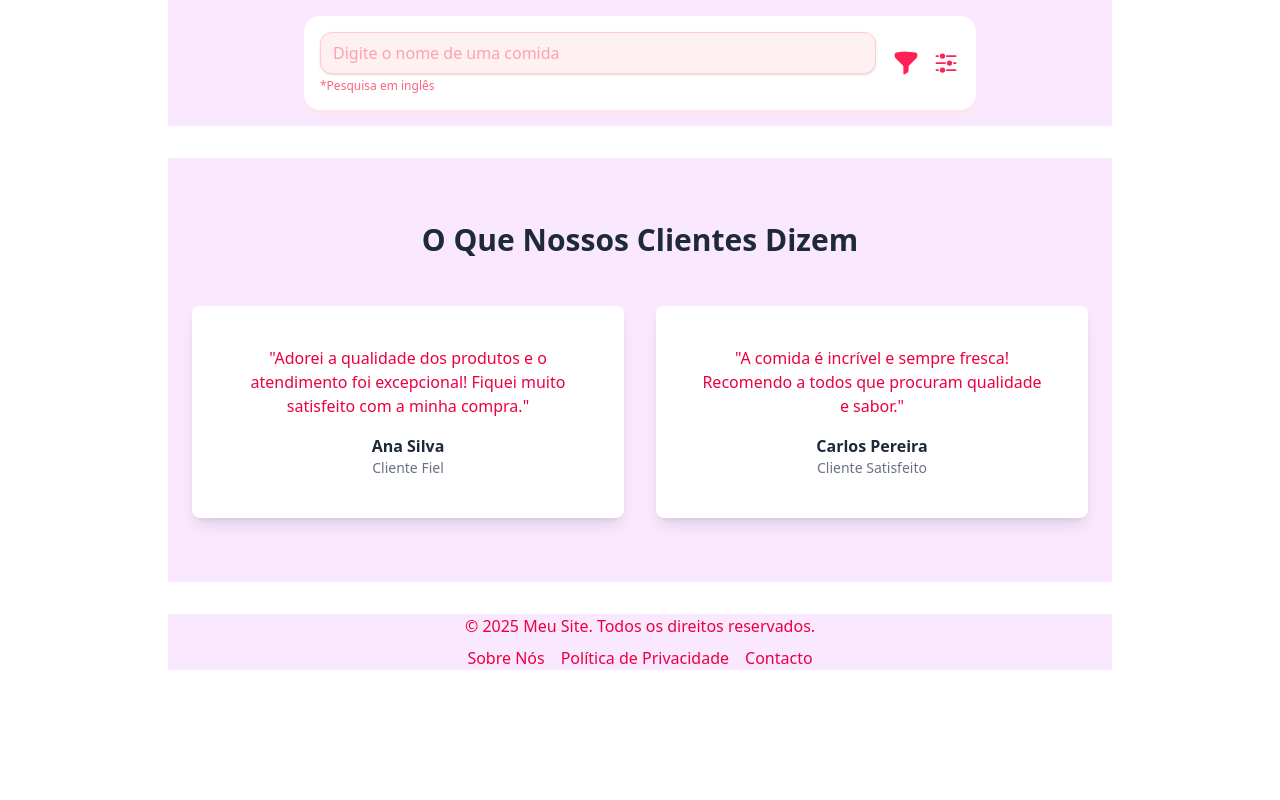
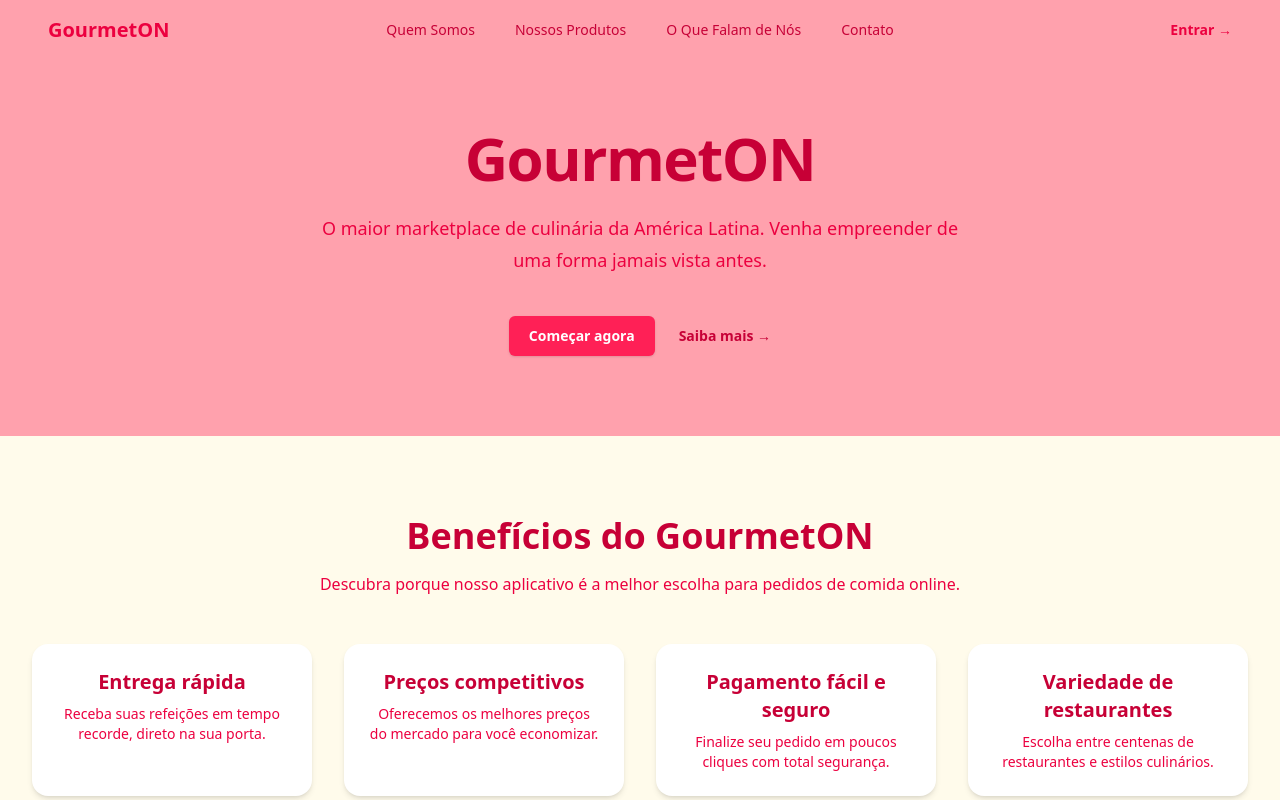
Before and after one commit to lleovs/GourmetOn, a React (Vite) app: page / in a window 1280 px wide. Shown: the top 800 px of the page. Built offline with nearby package versions, Linux system fonts and the light colour scheme.

Commit message:
sessões hero e beneficios + mudança na paleta de cor

```diff
--- a/index.html
+++ b/index.html
@@ -1,12 +1,12 @@
 <!doctype html>
-<html lang="en">
+<html lang="pt-br" class="scroll-smooth">
   <head>
     <meta charset="UTF-8" />
     <meta name="viewport" content="width=device-width, initial-scale=1.0" />
     <link rel="stylesheet" href="./src/css/index.css">
     <title>Vite + React</title>
   </head>
-  <body class="grid justify-center">
+  <body class="grid justify-center w-screen">
     <div id="root"></div>
     <script type="module" src="/src/main.jsx"></script>
   </body>
--- a/package.json
+++ b/package.json
@@ -10,6 +10,7 @@
     "preview": "vite preview"
   },
   "dependencies": {
+    "@headlessui/react": "^2.2.8",
     "@heroicons/react": "^2.2.0",
     "@tailwindcss/vite": "^4.1.13",
     "react": "^19.1.1",
--- a/src/App.jsx
+++ b/src/App.jsx
@@ -1,7 +1,17 @@
-import RecipeArea from "./components/RecipesArea";
+import BenefitsSection from "./components/BenefitsSection"
+import HeroSection from "./components/HeroSection"
+import RecipeFooter from "./components/RecipeFooter"
+import RecipeArea from "./components/RecipesArea"
+import Testimony from "./components/Testimony"
 
 export default function App() {
   return(
-    <RecipeArea />
+    <div className="grid justify-center place-content-center w-screen">
+      <HeroSection />
+      <BenefitsSection />
+      <RecipeArea />
+      <Testimony />
+      <RecipeFooter />
+    </div>
   )
 }
--- /dev/null
+++ b/src/components/BenefitsSection.jsx
@@ -0,0 +1,45 @@
+export default function BenefitsSection() {
+    const benefits = [
+      {
+        title: "Entrega rápida",
+        description: "Receba suas refeições em tempo recorde, direto na sua porta.",
+      },
+      {
+        title: "Preços competitivos",
+        description: "Oferecemos os melhores preços do mercado para você economizar.",
+      },
+      {
+        title: "Pagamento fácil e seguro",
+        description: "Finalize seu pedido em poucos cliques com total segurança.",
+      },
+      {
+        title: "Variedade de restaurantes",
+        description: "Escolha entre centenas de restaurantes e estilos culinários.",
+      },
+    ];
+
+    return (
+      <section className="bg-amber-50 py-20">
+        <div className="mx-auto max-w-7xl px-6 lg:px-8 text-center">
+          <h2 className="text-3xl font-bold text-rose-700 sm:text-4xl">
+            Benefícios do GourmetON
+          </h2>
+          <p className="mt-4 text-rose-600 max-w-2xl mx-auto">
+            Descubra porque nosso aplicativo é a melhor escolha para pedidos de comida online.
+          </p>
+
+          <div className="mt-12 grid gap-8 sm:grid-cols-2 lg:grid-cols-4">
+            {benefits.map((benefit) => (
+              <div
+                key={benefit.title}
+                className="bg-white p-6 rounded-2xl shadow-md hover:shadow-lg transition"
+              >
+                <h3 className="text-xl font-semibold text-rose-700">{benefit.title}</h3>
+                <p className="mt-2 text-rose-600 text-sm">{benefit.description}</p>
+              </div>
+            ))}
+          </div>
+        </div>
+      </section>
+    );
+  }
--- a/src/components/Filters.jsx
+++ b/src/components/Filters.jsx
@@ -19,32 +19,33 @@ export default function Filters({ value, onChange, placeholder, onApplyFilter, o
   const applySort = () => onApplySorter && onApplySorter(sortOption);
 
   return (
-    <div className="flex flex-col gap-6 w-full max-w-2xl mx-auto relative">
+    <div id="culinaria" className="flex flex-col gap-6 max-w-2xl mx-auto w-full px-4">
       {/* Barra de pesquisa */}
-      <div className="flex items-center gap-4 bg-white p-4 rounded-2xl shadow-md shadow-rose-100 relative">
+      <div className="flex items-center gap-4 bg-white p-4 rounded-2xl shadow-lg shadow-rose-200/50 relative transition hover:shadow-rose-300/60">
         <div className="flex flex-col flex-1">
           <input
             id="searchbar"
-            className="w-full rounded-xl border border-rose-200 bg-rose-50 text-rose-600 placeholder-rose-300 px-3 py-2 shadow-sm focus:outline-none focus:ring-2 focus:ring-rose-300 transition"
+            className="w-full rounded-xl border border-rose-200 bg-rose-50 text-rose-600 placeholder-rose-300 px-3 py-2 shadow-sm
+              focus:outline-none focus:ring-2 focus:ring-rose-400 focus:ring-offset-2 focus:ring-offset-rose-50 transition duration-200 ease-in-out"
             type="text"
             placeholder={placeholder}
             value={value}
             onChange={onChange}
           />
-          <span className="text-xs text-rose-400 mt-1">*Pesquisa em inglês</span>
+          <span className="text-xs text-rose-400 mt-1 font-medium">*Pesquisa em inglês</span>
         </div>
 
         {/* Ícones */}
         <div className="flex gap-3 text-rose-500">
           <FunnelIcon
-            className="w-7 h-7 hover:text-rose-700 cursor-pointer transition"
+            className="w-7 h-7 hover:text-rose-700 hover:scale-110 cursor-pointer transition duration-200 ease-in-out"
             onClick={() => {
               setDietOpen(!dietOpen);
               setSortOpen(false);
             }}
           />
           <AdjustmentsHorizontalIcon
-            className="w-7 h-7 hover:text-rose-700 cursor-pointer transition"
+            className="w-7 h-7 hover:text-rose-700 hover:scale-110 cursor-pointer transition duration-200 ease-in-out"
             onClick={() => {
               setSortOpen(!sortOpen);
               setDietOpen(false);
@@ -56,19 +57,19 @@ export default function Filters({ value, onChange, placeholder, onApplyFilter, o
       {/* Dropdown Dietas */}
       {dietOpen && (
         <Dropdown title="Dietas" onClose={() => setDietOpen(false)}>
-          <label className="flex items-center gap-2 text-sm text-rose-600">
+          <label className="flex items-center gap-2 text-sm text-rose-700">
             <input
               type="checkbox"
-              className="accent-rose-400"
+              className="accent-rose-500"
               checked={dietFilters.vegetarian}
               onChange={(e) => setDietFilters((prev) => ({ ...prev, vegetarian: e.target.checked }))}
             />
             Vegetariano
           </label>
-          <label className="flex items-center gap-2 text-sm text-rose-600">
+          <label className="flex items-center gap-2 text-sm text-rose-700">
             <input
               type="checkbox"
-              className="accent-rose-400"
+              className="accent-rose-500"
               checked={dietFilters.glutenFree}
               onChange={(e) => setDietFilters((prev) => ({ ...prev, glutenFree: e.target.checked }))}
             />
@@ -77,13 +78,15 @@ export default function Filters({ value, onChange, placeholder, onApplyFilter, o
           <div className="flex gap-3 mt-3">
             <button
               onClick={clearDietFilters}
-              className="flex-1 px-3 py-2 rounded-lg text-sm font-medium bg-rose-100 text-rose-600 hover:bg-rose-200 transition"
+              className="flex-1 px-3 py-2 rounded-lg text-sm font-medium bg-rose-100 text-rose-600
+              hover:bg-rose-200 hover:scale-[1.02] transition"
             >
               Limpar
             </button>
             <button
               onClick={applyDietFilters}
-              className="flex-1 px-3 py-2 rounded-lg text-sm font-medium bg-rose-500 text-white hover:bg-rose-600 transition"
+              className="flex-1 px-3 py-2 rounded-lg text-sm font-medium bg-rose-500 text-white
+              hover:bg-rose-600 hover:scale-[1.02] transition"
             >
               Aplicar
             </button>
@@ -91,23 +94,24 @@ export default function Filters({ value, onChange, placeholder, onApplyFilter, o
         </Dropdown>
       )}
 
+      {/* Dropdown Ordenação */}
       {sortOpen && (
         <Dropdown title="Ordenação" onClose={() => setSortOpen(false)}>
-          <label className="flex items-center gap-2 text-sm text-rose-600">
+          <label className="flex items-center gap-2 text-sm text-rose-700">
             <input
               type="radio"
               name="sort"
-              className="accent-rose-400"
+              className="accent-rose-500"
               checked={sortOption === "asc"}
               onChange={() => setSortOption("asc")}
             />
             Ordem alfabética
           </label>
-          <label className="flex items-center gap-2 text-sm text-rose-600">
+          <label className="flex items-center gap-2 text-sm text-rose-700">
             <input
               type="radio"
               name="sort"
-              className="accent-rose-400"
+              className="accent-rose-500"
               checked={sortOption === "desc"}
               onChange={() => setSortOption("desc")}
             />
@@ -116,13 +120,15 @@ export default function Filters({ value, onChange, placeholder, onApplyFilter, o
           <div className="flex gap-3 mt-3">
             <button
               onClick={clearSort}
-              className="flex-1 px-3 py-2 rounded-lg text-sm font-medium bg-rose-100 text-rose-600 hover:bg-rose-200 transition"
+              className="flex-1 px-3 py-2 rounded-lg text-sm font-medium bg-rose-100 text-rose-600
+              hover:bg-rose-200 hover:scale-[1.02] transition"
             >
               Limpar
             </button>
             <button
               onClick={applySort}
-              className="flex-1 px-3 py-2 rounded-lg text-sm font-medium bg-rose-500 text-white hover:bg-rose-600 transition"
+              className="flex-1 px-3 py-2 rounded-lg text-sm font-medium bg-rose-500 text-white
+              hover:bg-rose-600 hover:scale-[1.02] transition"
             >
               Aplicar
             </button>
@@ -135,8 +141,8 @@ export default function Filters({ value, onChange, placeholder, onApplyFilter, o
 
 function Dropdown({ title, children, onClose }) {
   return (
-    <div className="absolute right-0 top-[100%] mt-2 w-72 bg-white shadow-lg rounded-xl border border-rose-100 z-50">
-      <div className="flex justify-between items-center border-b px-4 py-3">
+    <div className="absolute right-0 top-[100%] mt-2 w-72 bg-white shadow-lg shadow-rose-200/50 rounded-2xl border border-rose-100 z-50 animate-fadeIn">
+      <div className="flex justify-between items-center px-4 py-3 border-b border-rose-100">
         <h2 className="text-sm font-semibold text-rose-600">{title}</h2>
         <XMarkIcon
           className="w-5 h-5 text-rose-500 hover:text-rose-700 cursor-pointer transition"
--- /dev/null
+++ b/src/components/HeroSection.jsx
@@ -0,0 +1,119 @@
+'use client'
+
+import { Dialog, DialogPanel } from '@headlessui/react'
+import { Bars3Icon, XMarkIcon } from '@heroicons/react/24/outline'
+import { useState } from 'react'
+
+const navigation = [
+  { name: 'Quem Somos', href: '#quemsomos' },
+  { name: 'Nossos Produtos', href: '#culinaria' },
+  { name: 'O Que Falam de Nós', href: '#testemunhos' },
+  { name: 'Contato', href: '#contato' },
+]
+
+export default function HeroSection() {
+  const [mobileMenuOpen, setMobileMenuOpen] = useState(false)
+
+  return (
+    <div className="bg-rose-300 w-full">
+      {/* Header */}
+      <header className="absolute inset-x-0 top-0 z-50">
+        <nav aria-label="Global" className="flex items-center justify-between px-6 py-4 lg:px-12">
+          {/* Logo */}
+          <div className="flex lg:flex-1">
+            <span className="text-rose-600 font-bold text-xl">GourmetON</span>
+          </div>
+
+          {/* Mobile button */}
+          <div className="flex lg:hidden">
+            <button
+              type="button"
+              onClick={() => setMobileMenuOpen(true)}
+              className="inline-flex items-center justify-center rounded-md p-2.5 text-rose-600 hover:bg-rose-200 transition"
+            >
+              <span className="sr-only">Abrir menu</span>
+              <Bars3Icon aria-hidden="true" className="size-6" />
+            </button>
+          </div>
+
+          {/* Desktop menu */}
+          <div className="hidden lg:flex lg:gap-x-10">
+            {navigation.map((item) => (
+              <a key={item.name} href={item.href} className="text-sm font-medium text-rose-700 hover:text-rose-900 transition">
+                {item.name}
+              </a>
+            ))}
+          </div>
+
+          {/* Login */}
+          <div className="hidden lg:flex lg:flex-1 lg:justify-end">
+            <a href="#" className="text-sm font-semibold text-rose-600 hover:text-rose-800 transition">
+              Entrar →
+            </a>
+          </div>
+        </nav>
+
+        {/* Mobile menu */}
+        <Dialog open={mobileMenuOpen} onClose={setMobileMenuOpen} className="lg:hidden">
+          <div className="fixed inset-0 z-50 bg-black/40" />
+          <DialogPanel className="fixed inset-y-0 right-0 z-50 w-full max-w-sm overflow-y-auto bg-rose-50 p-6 shadow-lg">
+            <div className="flex items-center justify-between">
+              <span className="text-rose-600 font-bold text-xl">GourmetON</span>
+              <button
+                type="button"
+                onClick={() => setMobileMenuOpen(false)}
+                className="rounded-md p-2 text-rose-600 hover:bg-rose-200 transition"
+              >
+                <span className="sr-only">Fechar menu</span>
+                <XMarkIcon aria-hidden="true" className="size-6" />
+              </button>
+            </div>
+            <div className="mt-6 divide-y divide-rose-200">
+              <div className="space-y-4 py-6">
+                {navigation.map((item) => (
+                  <a
+                    key={item.name}
+                    href={item.href}
+                    className="block rounded-lg px-3 py-2 text-base font-medium text-rose-700 hover:bg-rose-200 transition"
+                  >
+                    {item.name}
+                  </a>
+                ))}
+              </div>
+              <div className="py-6">
+                <a
+                  href="#"
+                  className="block rounded-lg px-3 py-2 text-base font-semibold text-rose-600 hover:bg-rose-200 transition"
+                >
+                  Entrar
+                </a>
+              </div>
+            </div>
+          </DialogPanel>
+        </Dialog>
+      </header>
+
+      {/* Hero content */}
+      <div className="relative px-6 pt-32 pb-20 lg:px-8 text-center">
+        <h1 className="text-4xl font-bold tracking-tight text-rose-700 sm:text-6xl">
+          GourmetON
+        </h1>
+        <p className="mt-6 text-lg leading-8 text-rose-600 max-w-2xl mx-auto">
+          O maior marketplace de culinária da América Latina. Venha empreender de uma forma
+          jamais vista antes.
+        </p>
+        <div className="mt-10 flex items-center justify-center gap-x-6">
+          <a
+            href="#"
+            className="rounded-md bg-rose-500 px-5 py-2.5 text-sm font-semibold text-white shadow hover:bg-rose-600 transition"
+          >
+            Começar agora
+          </a>
+          <a href="#" className="text-sm font-semibold text-rose-700 hover:text-rose-900 transition">
+            Saiba mais →
+          </a>
+        </div>
+      </div>
+    </div>
+  )
+}
--- a/src/components/RecipeFooter.jsx
+++ b/src/components/RecipeFooter.jsx
@@ -1,7 +1,7 @@
 
-export default function SimpleFooter() {
+export default function RecipeFooter() {
   return (
-    <footer className="text-rose-600 font-medium text-center">
+    <footer id="contato" className="text-rose-600 font-medium text-center w-screen">
   <div className="bg-fuchsia-100">
     <p>&copy; {new Date().getFullYear()} Meu Site. Todos os direitos reservados.</p>
     <nav className="mt-2">
--- a/src/components/RecipesArea.jsx
+++ b/src/components/RecipesArea.jsx
@@ -1,8 +1,6 @@
 import { useEffect, useState } from "react";
 import Filters from "./Filters";
 import RecipeCard from "./RecipeCard";
-import RecipeFooter from "./RecipeFooter";
-import Testimony from "./Testimony";
 
 export default function RecipeArea() {
   const [query, setQuery] = useState("");
@@ -24,7 +22,6 @@ export default function RecipeArea() {
     return url;
   };
 
-
   const fetchData = async () => {
     if (!query) return;
 
@@ -33,18 +30,15 @@ export default function RecipeArea() {
       const data = await response.json();
       let results = data.results || [];
 
-      // Ordenação local
-      if (sortOption === "asc") {
-        results.sort((a, b) => a.title.localeCompare(b.title));
-      } else if (sortOption === "desc") {
-        results.sort((a, b) => b.title.localeCompare(a.title));
-      }
+      if (sortOption === "asc") results.sort((a, b) => a.title.localeCompare(b.title));
+      else if (sortOption === "desc") results.sort((a, b) => b.title.localeCompare(a.title));
 
       setFoods(results);
     } catch (error) {
       console.error("Erro ao buscar receitas:", error);
     }
   };
+
   useEffect(() => {
     const handler = setTimeout(() => fetchData(), 500);
     return () => clearTimeout(handler);
@@ -52,26 +46,32 @@ export default function RecipeArea() {
 
   return (
     <>
-      <div className="bg-fuchsia-100 w-full flex justify-center p-4">
+      {/* Cabeçalho compacto */}
+      <div className="bg-rose-100 w-full flex flex-col justify-center items-center p-6">
+        <h2 className="text-2xl sm:text-3xl font-bold text-rose-600 mb-4 text-center">
+          Área de Pesquisa
+        </h2>
+        <div className="w-full max-w-4xl">
           <Filters
             value={query}
             onChange={(e) => setQuery(e.target.value)}
-          placeholder="Digite o nome de uma comida"
+            placeholder="Pesquisar no Catálogo"
             onApplyFilter={(filters) => setDietFilters(filters)}
             onApplySorter={(sort) => setSortOption(sort)}
           />
         </div>
+      </div>
 
-      <div className="grid grid-cols-1 sm:grid-cols-2 md:grid-cols-3 gap-4 p-4">
-        {foods.map((food) => (
-          <RecipeCard recipe={food} key={food.id} />
-        ))}
+      {/* Grid de receitas compacta */}
+      <div className="bg-rose-100 w-full grid grid-cols-1 sm:grid-cols-2 md:grid-cols-3 gap-4 p-4">
+        {foods.length > 0 ? (
+          foods.map((food) => <RecipeCard recipe={food} key={food.id} />)
+        ) : (
+          <p className="text-rose-600 text-center col-span-full">
+            Nenhuma receita encontrada. Tente outra busca.
+          </p>
+        )}
       </div>
-        <Testimony />
-        <div className="grid grid-cols-1 sm:grid-cols-2 md:grid-cols-3 gap-4 p-4"></div>
-
-        <RecipeFooter />
-
     </>
   );
 }
--- a/src/components/Testimony.jsx
+++ b/src/components/Testimony.jsx
@@ -1,5 +1,4 @@
 // Testimony.jsx
-import React from "react";
 
 export default function Testimony() {
   const testimonials = [
@@ -18,9 +17,9 @@ export default function Testimony() {
   ];
 
   return (
-    <section className="bg-fuchsia-100 py-16 px-6">
+    <section id="testemunhos" className="bg-rose-100 py-16 px-6 w-screen">
       <div className="text-center mb-12">
-        <h2 className="text-3xl font-bold text-gray-800">
+        <h2 className="text-3xl font-bold text-rose-600">
           O Que Nossos Clientes Dizem
         </h2>
       </div>
@@ -29,14 +28,14 @@ export default function Testimony() {
         {testimonials.map((t, index) => (
           <div
             key={index}
-            className="bg-white rounded-lg shadow-lg p-6 md:p-10"
+            className="bg-white rounded-xl shadow-md p-6 md:p-10"
           >
-            <p className="text-rose-600 font-medium text-center mb-4">
+            <p className="text-rose-500 font-medium text-center mb-4">
               "{t.comment}"
             </p>
             <div className="flex flex-col items-center">
-              <p className="font-semibold text-gray-800">{t.name}</p>
-              <p className="text-sm text-gray-500">{t.role}</p>
+              <p className="font-semibold text-rose-700">{t.name}</p>
+              <p className="text-sm text-rose-400">{t.role}</p>
             </div>
           </div>
         ))}
```
Also changed, not shown: 1 other file (tests, documents, lock files or other folders). Lines whose indentation alone changed are shown as unchanged.
